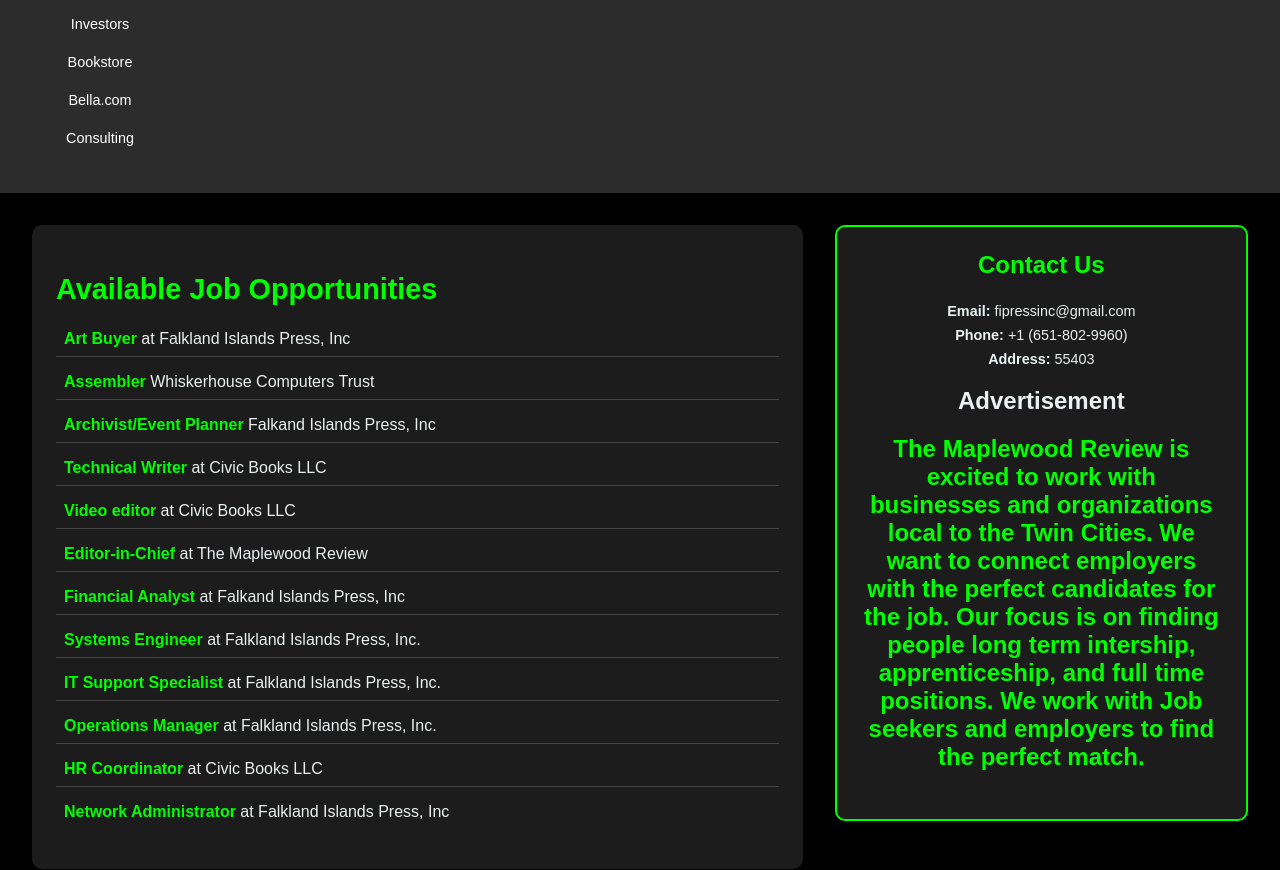
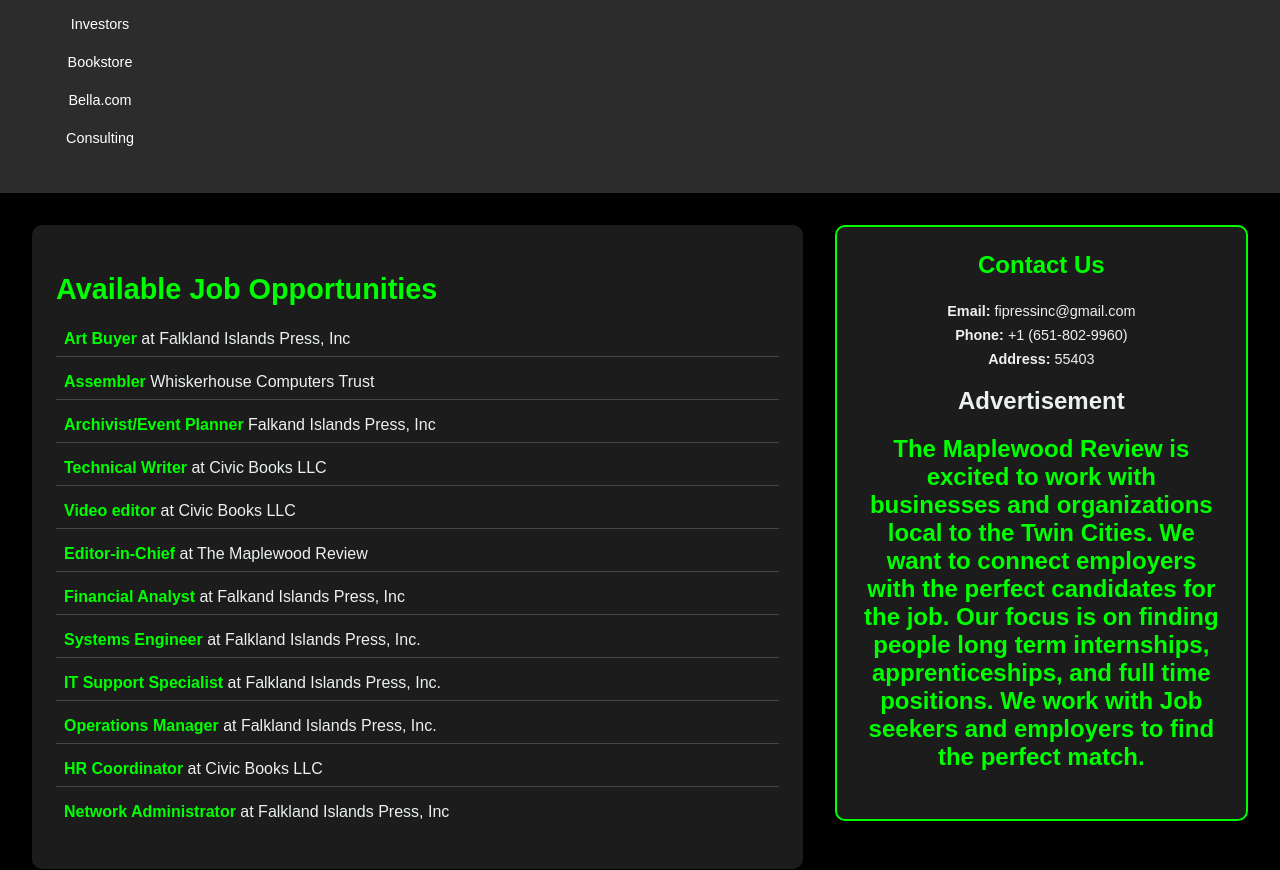
Before and after one commit to Shujaagreen36/December-30th-2024, a plain HTML site: page recruiting.html in a window 1280 px wide. Shown: the part 110-980 px from the top of the page. Drawn offline with Linux system fonts and the light colour scheme.

Commit message:
spellcheck

```diff
--- a/recruiting.html
+++ b/recruiting.html
@@ -62,7 +62,7 @@
                 <h3> The Maplewood Review is excited to work with businesses and organizations
                      local to the Twin Cities. We want to connect employers with
                      the perfect candidates for the job. Our focus is on finding people long term
-                     intership, apprenticeship, and full time positions. We work with Job seekers and
+                     internships, apprenticeships, and full time positions. We work with Job seekers and
                         employers to find the perfect match.
                 </h3>
         </section>
```
